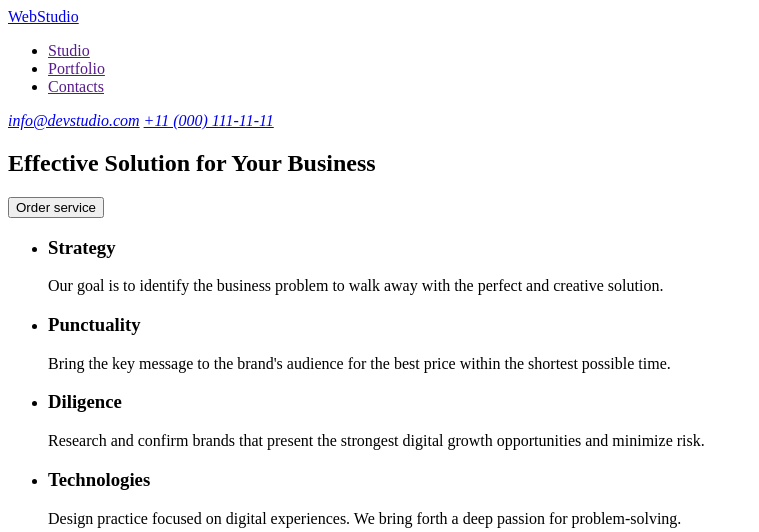
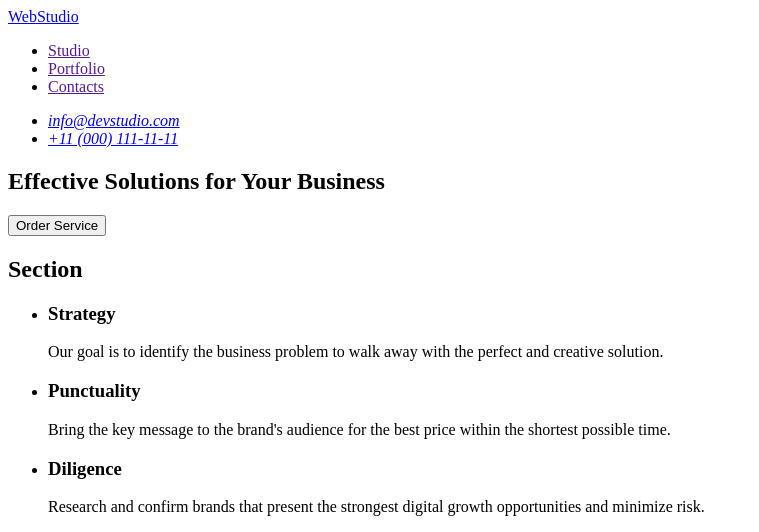
Before and after one commit to KhrystynaKolomiiets/goit-markup-hw-01, a plain HTML site: page index.html in a window 1280 px wide. Shown: the top 532 px of the page, without its empty margins (0-759 px from the left). Drawn offline with Linux system fonts and the light colour scheme.

Commit message:
add changes

```diff
--- a/index.html
+++ b/index.html
@@ -7,8 +7,8 @@
   </head>
   <body>
     <header>
-      <a href="./index.html">WebStudio</a>
       <nav>
+        <a href="./index.html">WebStudio</a>
         <ul>
           <li>
             <a href="">Studio</a>
@@ -22,18 +22,25 @@
         </ul>
       </nav>
       <address>
-        <a href="mailto:info@devstudio.com">info@devstudio.com</a>
-        <a href="tel:+110001111111">+11 (000) 111-11-11</a>
+        <ul>
+          <li>
+            <a href="mailto:info@devstudio.com">info@devstudio.com</a>
+          </li>
+          <li>
+            <a href="tel:+110001111111">+11 (000) 111-11-11</a>
+          </li>
+        </ul>
       </address>
     </header>
     <main>
       <!-- section-1 -->
       <section>
-        <h1>Effective Solution for Your Business</h1>
-        <button type="button">Order service</button>
+        <h1>Effective Solutions for Your Business</h1>
+        <button type="button">Order Service</button>
       </section>
       <!-- section-2 -->
       <section>
+        <h2>Section</h2>
         <ul>
           <li>
             <h3>Strategy</h3>
```
